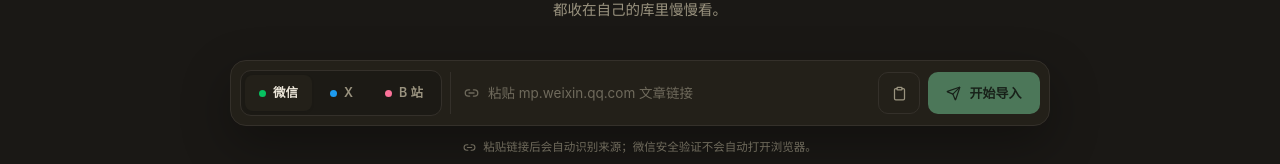
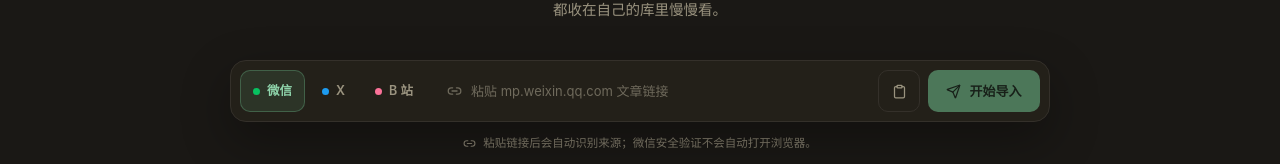
Before and after one commit to xiaomengdashi/Synth, a React (Vite) app in the folder frontend/: page / in a window 1280 px wide. Shown: the part 296-460 px from the top of the page. Built offline with nearby package versions, Linux system fonts and the light colour scheme; no server answers; a web font is replaced by a local one.

Commit message:
revert: 还原 source-chip / collect-input-wrap 原始样式(不改)

```diff
--- a/frontend/src/index.css
+++ b/frontend/src/index.css
@@ -216,13 +216,13 @@
 @media (min-width: 720px) { .hero-break { display: inline; } }
 .collect-shell { display: grid; justify-items: center; padding: 4px 0 58px; }
 .collect-bar { display: flex; flex-wrap: wrap; gap: 8px; align-items: center; width: min(820px, 100%); padding: 9px; border: 1px solid var(--line); border-radius: 16px; background: var(--surface); box-shadow: var(--shadow); }
-.source-chips { display: flex; flex: none; gap: 4px; padding: 4px; border: 1px solid var(--line); border-radius: 11px; background: color-mix(in srgb, var(--paper) 70%, transparent); }
-.source-chip { display: inline-flex; align-items: center; gap: 7px; height: 36px; padding: 0 13px; border: 1px solid transparent; border-radius: 8px; background: transparent; color: var(--muted); font-size: 12.5px; font-weight: 600; transition: background .15s ease, color .15s ease, border-color .15s ease; }
+.source-chips { display: flex; flex: none; gap: 4px; }
+.source-chip { display: inline-flex; align-items: center; gap: 7px; height: 42px; padding: 0 12px; border: 1px solid transparent; border-radius: 10px; background: transparent; color: var(--muted); font-size: 12.5px; font-weight: 600; transition: background .15s ease, color .15s ease, border-color .15s ease; }
 .source-chip i { width: 7px; height: 7px; flex: none; border-radius: 50%; background: var(--chip); }
-.source-chip:hover { background: var(--surface); color: var(--ink); }
-.source-chip.active { border-color: transparent; background: var(--surface); color: var(--ink); box-shadow: 0 1px 3px rgba(0, 0, 0, .08); }
-.collect-input-wrap { display: flex; flex: 1; min-width: 200px; align-items: center; gap: 9px; padding: 0 4px 0 13px; border-left: 1px solid var(--line); border-radius: 0; color: var(--faint); }
-.collect-input-wrap input { width: 100%; min-width: 0; height: 42px; border: 0; outline: 0; background: transparent; color: var(--ink); font-size: 13.5px; }
+.source-chip:hover { background: var(--paper); color: var(--ink); }
+.source-chip.active { border-color: color-mix(in srgb, var(--accent) 32%, transparent); background: var(--accent-soft); color: var(--accent-strong); }
+.collect-input-wrap { display: flex; flex: 1; min-width: 200px; align-items: center; gap: 9px; padding: 0 4px 0 13px; border-radius: 10px; color: var(--faint); }
+.collect-input-wrap input { width: 100%; min-width: 0; height: 42px; border: 0; outline: 0; background: transparent; color: var(--ink); font-size: 13px; }
 .collect-input-wrap input::placeholder { color: var(--faint); }
 .import-paste-button { display: grid; width: 42px; height: 42px; flex: none; place-items: center; padding: 0; border: 1px solid var(--line); border-radius: 10px; background: transparent; color: var(--muted); }
 .import-paste-button:hover { color: var(--accent); border-color: var(--accent); }
```
